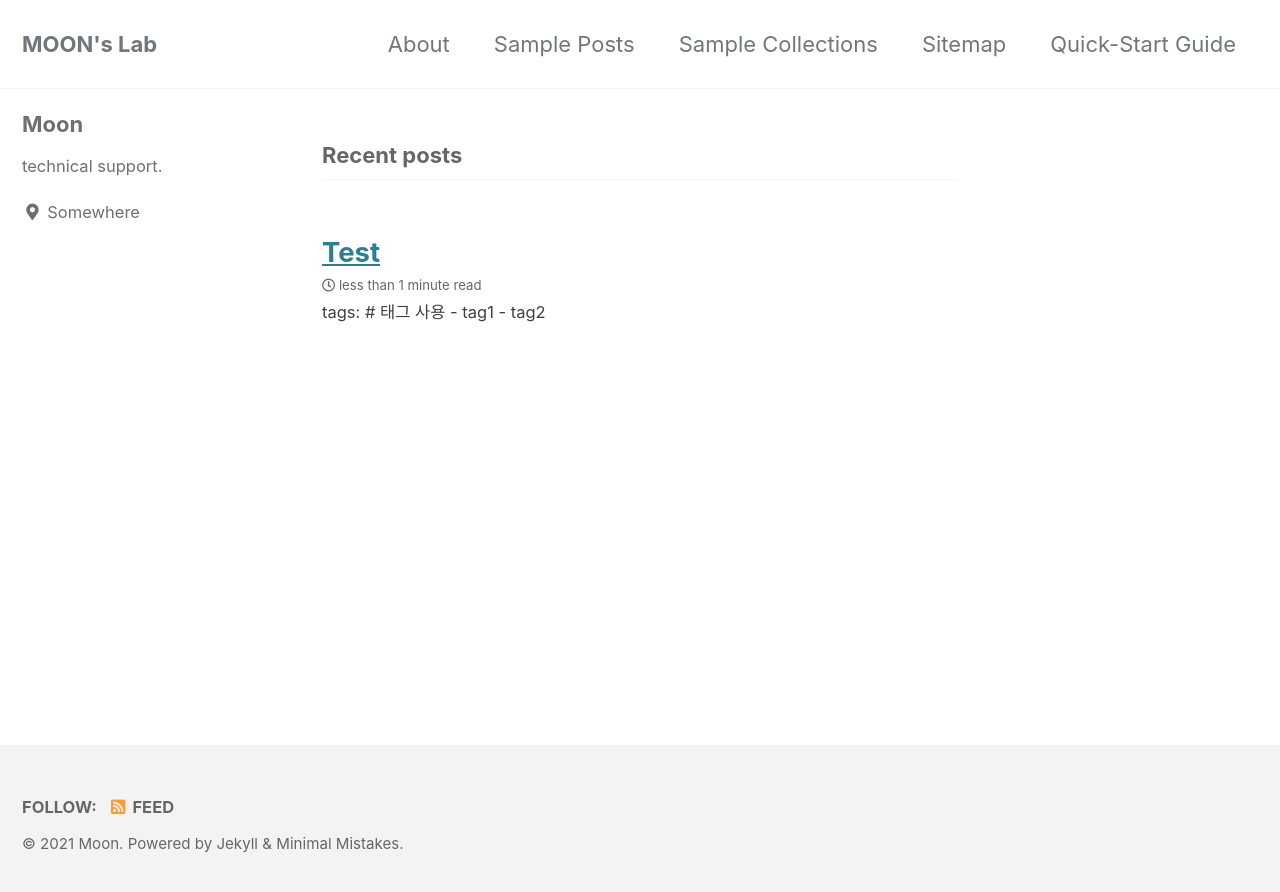
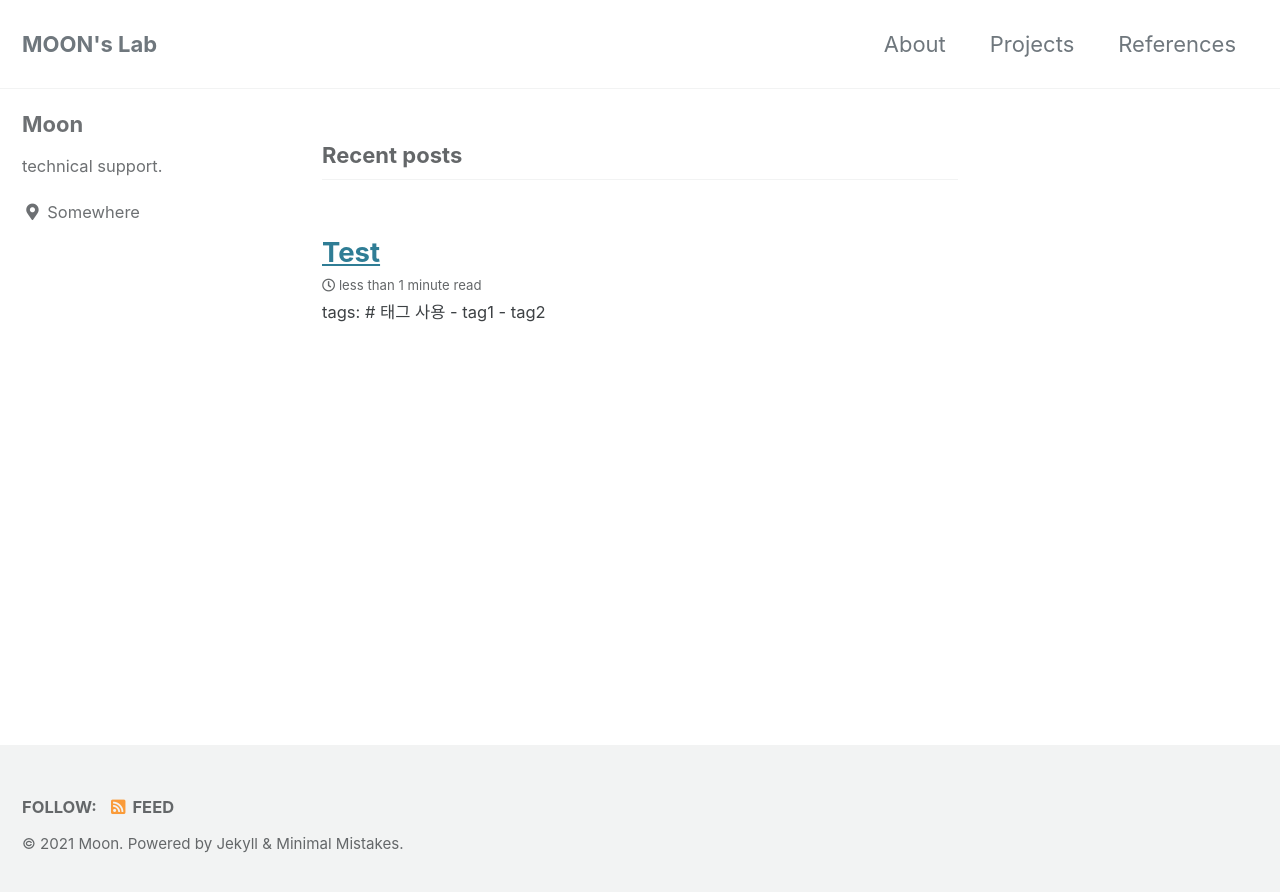
Before and after one commit to wmoon76/wmoon76.github.io, a Jekyll site: the page built from index.html, in a window 1280 px wide. Shown: the top 892 px of the page. Built offline with Jekyll 4.4.1, drawn with Linux system fonts in a browser that asks for light colours; cached includes are drawn as plain includes; the list of posts is cut into pages by our own code.

Commit message:
Update navigation.yml

```diff
--- a/_data/navigation.yml
+++ b/_data/navigation.yml
@@ -1,12 +1,12 @@
 # main links
 main:
   - title: "About"
-    url: /about/#https://mmistakes.github.io/minimal-mistakes/about/
-  - title: "Sample Posts"
-    url: /year-archive/
-  - title: "Sample Collections"
-    url: /collection-archive/
-  - title: "Sitemap"
-    url: /sitemap/
-  - title: "Quick-Start Guide"
+    url: /about/
+  - title: "Projects"
+    url: /projects/
+#  - title: "Sample Collections"
+#    url: /collection-archive/
+#  - title: "Sitemap"
+#    url: /sitemap/
+  - title: "References"
     url: https://mmistakes.github.io/minimal-mistakes/docs/quick-start-guide/
```
